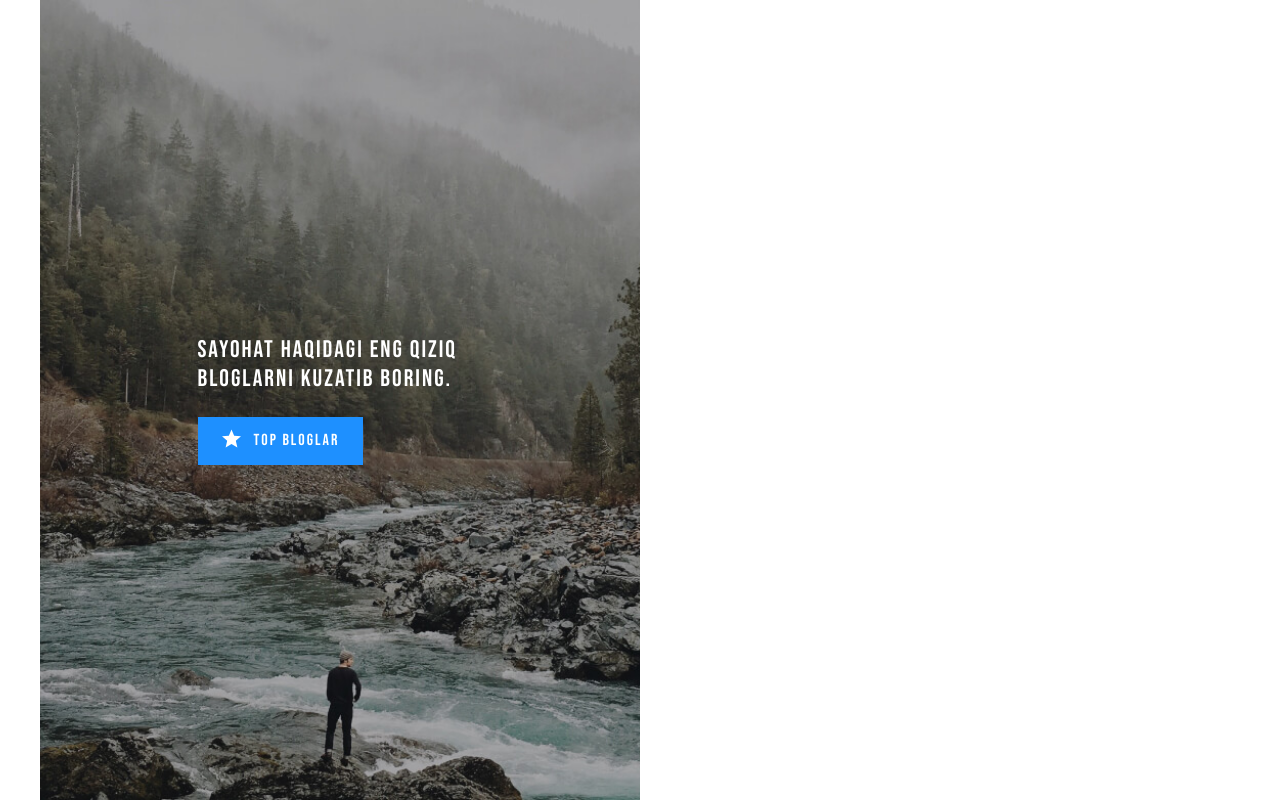
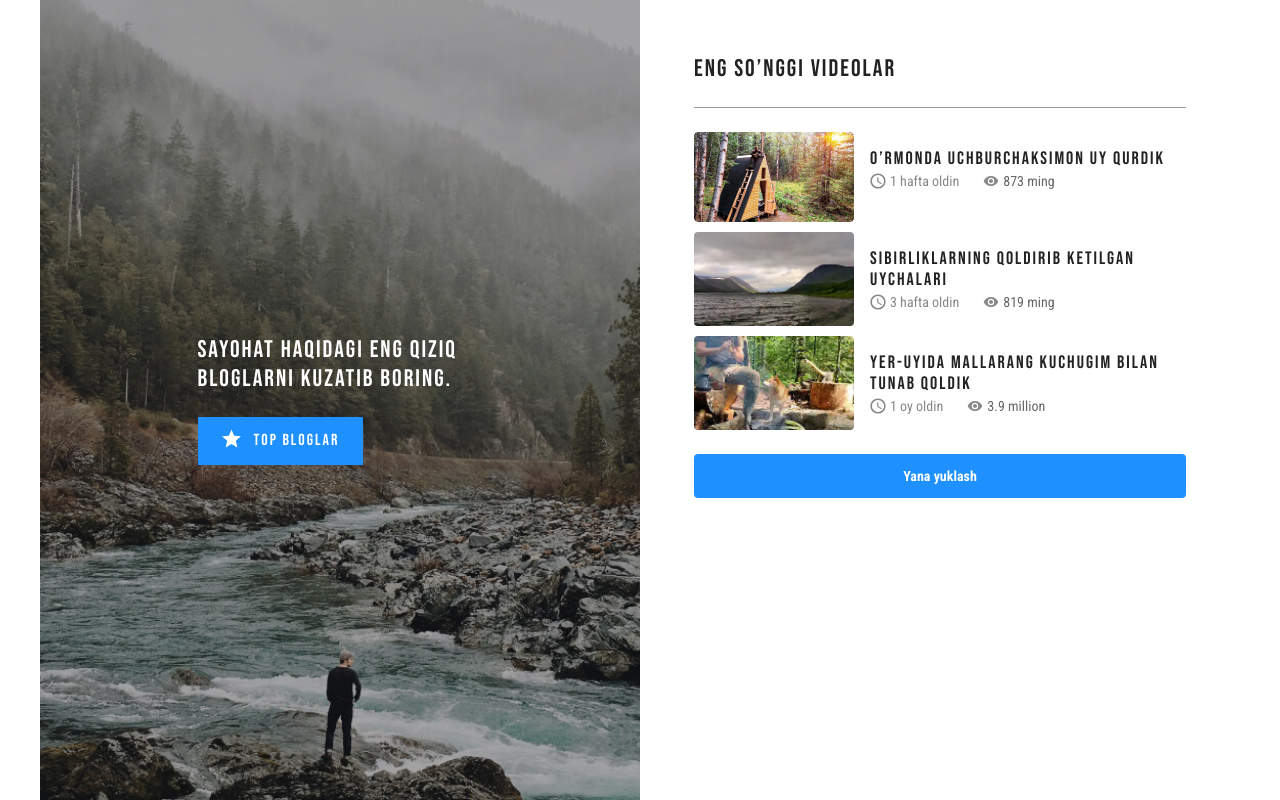
Before and after one commit to MIRZOULUGBEK9008/article-selfmade, a plain HTML site: page index.html in a window 1280 px wide. Drawn offline with Linux system fonts and the light colour scheme.

Commit message:
Add all elements of site and styles

```diff
--- a/css/styles.css
+++ b/css/styles.css
@@ -30,6 +30,12 @@ img {
   height: auto;
 }
 
+/* OUTLINE  */
+*:focus {
+  outline: #222;
+  outline-offset: 2px;
+  outline-style: dotted;
+}
 
 /* CONTAINER  */
 .container {
@@ -82,7 +88,7 @@ img {
 .hero-heading {
   margin-top: 0;
   margin-bottom: 24px;
-  font-family: "Bebas Neue", "Robot Condensed", "Arial", sans-serif ;
+  font-family: "Bebas Neue", "Robot Condensed", "Arial", sans-serif;
   font-weight: 400;
   font-size: 24px;
   line-height: normal;
@@ -94,7 +100,7 @@ img {
 .hero-link {
   display: inline-block;
   background-color: #1e90ff;
-  font-family: "Bebas Neue", "Robot Condensed", "Arial", sans-serif ;
+  font-family: "Bebas Neue", "Robot Condensed", "Arial", sans-serif;
   color: #fff;
   text-decoration: none;
   text-transform: uppercase;
@@ -126,12 +132,154 @@ img {
   content: "";
 }
 
-.hero-link-text {
 
+/* LATEST-VIDEOS  */
+.latest-videos {
+  width: 100%;
+  max-width: 600px;
+  padding: 54px;
+}
+
+.latest-videos-heading {
+  margin-top: 0;
+  margin-bottom: 24px;
+  font-family: "Bebas Neue", "Open Sans Condensed", "Arial", sans-serif;
+  font-size: 24px;
+  line-height: normal;
+  text-transform: uppercase;
+  letter-spacing: 2px;
+  font-weight: 400;
+}
+
+.latest-videos-divider {
+  margin-top: 24px;
+  margin-bottom: 24px;
+  border: 0;
+  height: 1px;
+  background-color: #999;
+}
+
+/* LIST  */
+.latest-videos-list {
+  padding: 0;
+  margin: 0;
+  margin-bottom: 24px;
+  list-style: none;
+}
+
+.lastest-videos-item:not(:last-child) {
+  margin-bottom: 10px;
+}
+
+.item-latest-videos {
+  display: flex;
+}
+
+.item-latest-videos-img {
+  width: 160px;
+  height: auto;
+  border-radius: 4px;
+  object-fit: cover;
 }
 
 
+.item-latest-videos-info {
+  padding: 16px;
+}
 
+.item-latest-videos-info-heading {
+  margin-top: 0;
+  margin-bottom: 4px;
+  font-family: "Bebas Neue", "Robot Condensed", "Arial", sans-serif;
+  font-size: 18px;
+  font-weight: 400;
+  letter-spacing: 2px;
+  line-height: normal;
+}
+
+.item-latest-videos-info-heading-link {
+  display: inline-block;
+  color: #222;
+  text-decoration: none;
+  transition: color 0.5s ease;
+}
+
+.item-latest-videos-info-heading-link:hover {
+  color: #1e90ff;
+}
+
+.item-latest-videos-info-heading-link:active {
+  opacity: 0.6;
+}
+
+.item-latest-videos-meta {
+  display: flex;
+  align-items: center;
+  color: #888;
+  font-size: 14px;
+  line-height: normal;
+}
+
+.item-published-at {
+  display: flex;
+  align-items: center;
+  margin-right: 24px;
+}
+
+.item-published-at::before {
+  width: 16px;
+  height: 16px;
+  margin-right: 4px;
+  background-image: url(../img/icons/icon-time.svg);
+  background-repeat: no-repeat;
+  background-position: center center;
+  background-size: contain;
+  content: "";
+}
+
+.item-meta-views {
+  display: flex;
+  align-items: center;
+  color: #666;
+}
+
+.item-meta-views::before {
+  width: 16px;
+  height: 16px;
+  margin-right: 4px;
+  background-image: url(../img/icons/icon-eye.svg);
+  background-repeat: no-repeat;
+  background-position: center center;
+  background-size: contain;
+  content: "";
+}
+
+/* BUTTON  */
+.upload-button {
+  display: block;
+  border: none;
+  width: 100%;
+  padding: 12px;
+  border-radius: 4px;
+  background-color: rgba(30, 144, 255, 1);
+  transition: all 0.5s ease;
+  font-family: "Roboto Condensed", "Arial", sans-serif;
+  color: #fff;
+  font-weight: 700;
+  font-size: 14px;
+  line-height: normal;
+  border: 2px solid transparent;
+}
+
+.upload-button:hover {
+  border: 2px solid #1e90ff;
+  background-color: #fff;
+  color: #1e90ff;
+}
+
+.upload-button:active {
+  opacity: 0.6;
+}
 
 
 /* RETINA-BG  */
--- a/index.html
+++ b/index.html
@@ -30,6 +30,68 @@
           </a>
         </div>
       </div>
+
+      <!-- LATEST-VIDEOS  -->
+      <section class="latest-videos">
+        <h2 class="latest-videos-heading">
+          Eng so’nggi videolar
+        </h2>
+        <hr class="latest-videos-divider">
+
+        <ul class="latest-videos-list">
+          <!-- ITEM  -->
+          <li class="lastest-videos-item">
+            <div class="item-latest-videos">
+              <img class="item-latest-videos-img" src="img/1.jpg" width="160" height="90" srcset="img/1.jpg 1x, img/1@2x.jpg 2x" alt="O’rmonda uchburchaksimon uy qurdik">
+              <div class="item-latest-videos-info">
+                <h3 class="item-latest-videos-info-heading">
+                  <a class="item-latest-videos-info-heading-link" href="index.html">O’rmonda uchburchaksimon uy qurdik</a>
+                </h3>
+                <div class="item-latest-videos-meta">
+                  <time class="item-published-at" datetime="2021-09-23">1 hafta oldin</time>
+                  <div class="item-meta-views">873 ming</div>
+                </div>
+              </div>
+            </div>
+          </li>
+
+          <!-- ITEM  -->
+          <li class="lastest-videos-item">
+            <div class="item-latest-videos">
+              <img class="item-latest-videos-img" src="img/2.jpg" width="160" height="90" srcset="img/2.jpg 1x, img/2@2x.jpg 2x" alt="Sibirliklarning qoldirib ketilgan uychalari">
+              <div class="item-latest-videos-info">
+                <h3 class="item-latest-videos-info-heading">
+                  <a class="item-latest-videos-info-heading-link" href="index.html">Sibirliklarning qoldirib ketilgan uychalari</a>
+                </h3>
+                <div class="item-latest-videos-meta">
+                  <time class="item-published-at" datetime="2021-09-23">3 hafta oldin</time>
+                  <div class="item-meta-views">819 ming</div>
+                </div>
+              </div>
+            </div>
+          </li>
+
+          <!-- ITEM  -->
+          <li class="lastest-videos-item">
+            <div class="item-latest-videos">
+              <img class="item-latest-videos-img" src="img/3.jpg" width="160" height="90" srcset="img/3.jpg 1x, img/3@2x.jpg 2x" alt="Yer-uyida mallarang kuchugim bilan tunab qoldik">
+              <div class="item-latest-videos-info">
+                <h3 class="item-latest-videos-info-heading">
+                  <a class="item-latest-videos-info-heading-link" href="index.html">Yer-uyida mallarang kuchugim bilan tunab qoldik</a>
+                </h3>
+                <div class="item-latest-videos-meta">
+                  <time class="item-published-at" datetime="2021-09-23">1 oy oldin</time>
+                  <div class="item-meta-views">3.9 million</div>
+                </div>
+              </div>
+            </div>
+          </li>
+
+        </ul>
+
+        <button class="upload-button" type="button">Yana yuklash</button>
+
+      </section>
     </div>
   </main>
 
```
